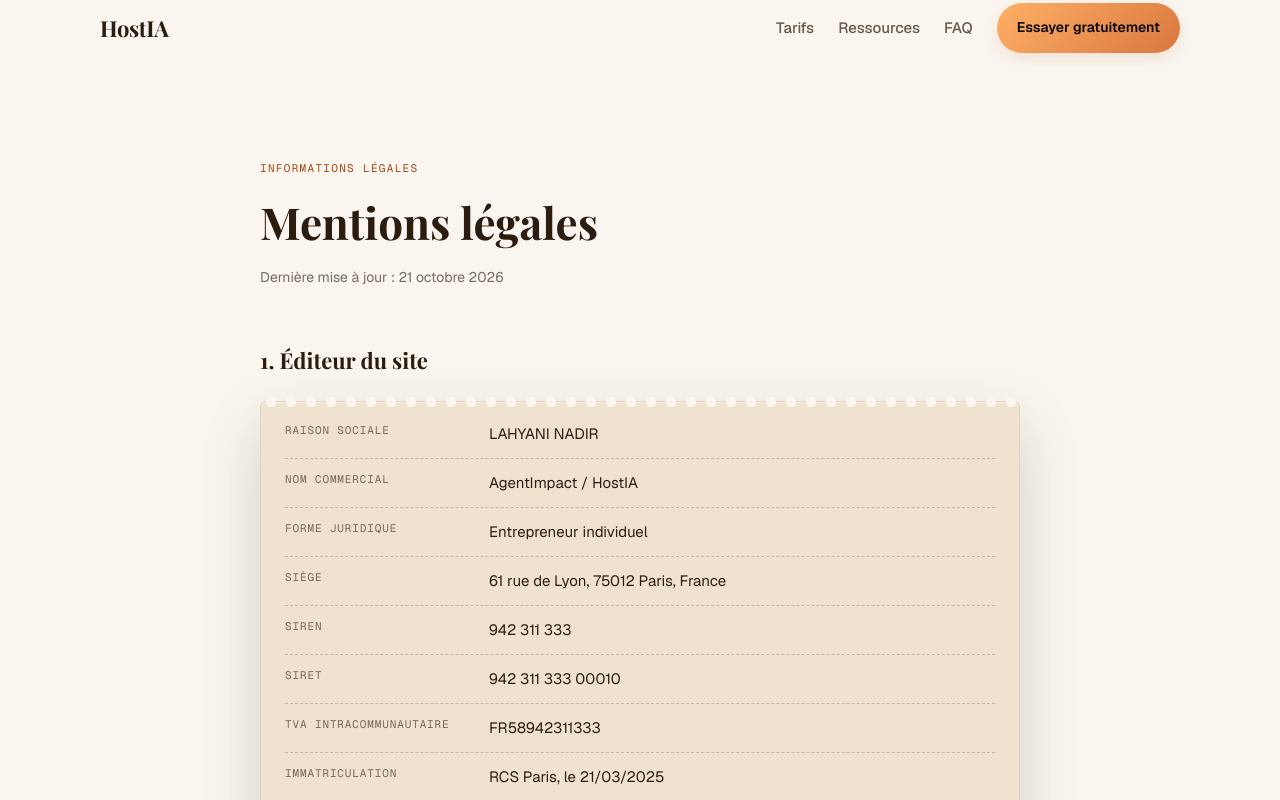
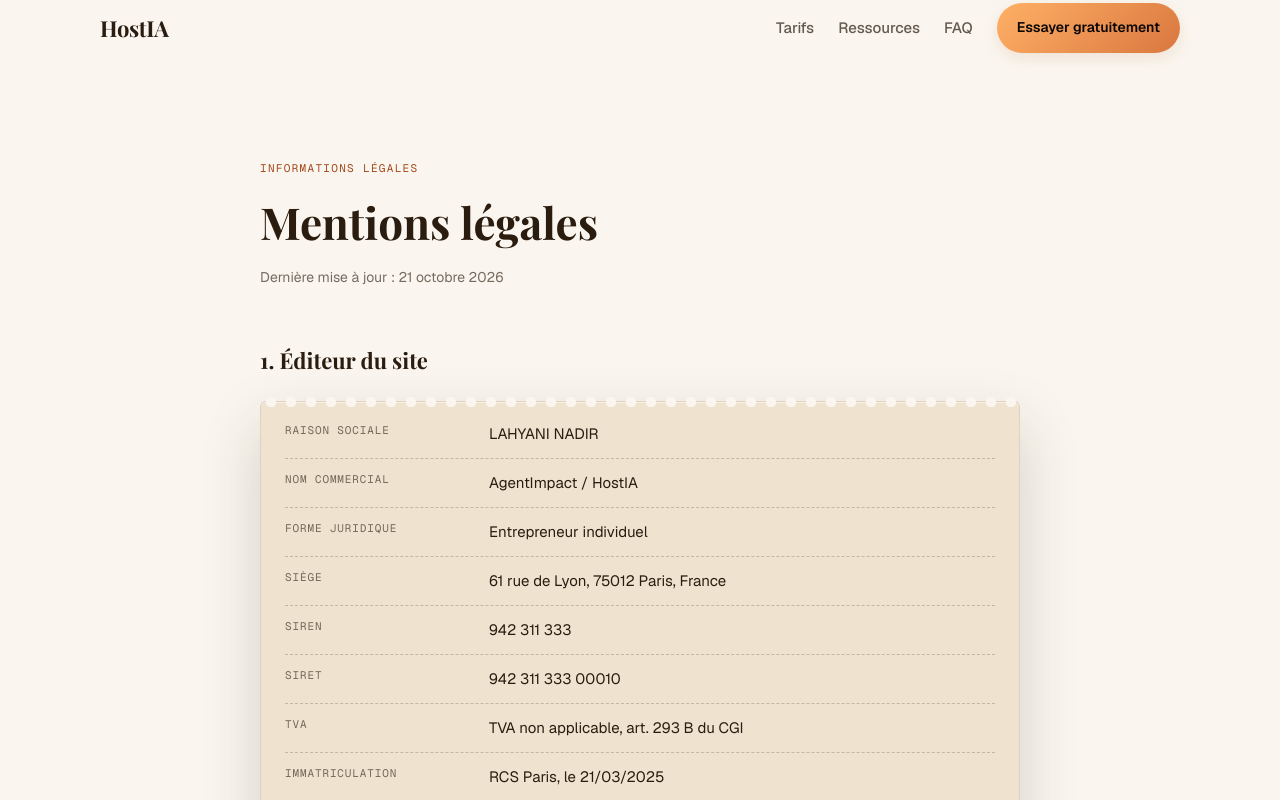
Before and after one commit to NadirL05/Landing-page-HostIA, a Next.js app: page /mentions-legales in a window 1280 px wide. Shown: the top 800 px of the page. Built offline with nearby package versions, Linux system fonts and the light colour scheme.

Commit message:
fix(legal): franchise en base de TVA, mention art. 293 B du CGI
Retire le numéro de TVA intracommunautaire FR58942311333 (invalide sur
VIES) des mentions légales.

```diff
--- a/app/mentions-legales/page.tsx
+++ b/app/mentions-legales/page.tsx
@@ -114,7 +114,7 @@ export default function MentionsLegalesPage() {
                 <LegalRow label="Siège">61 rue de Lyon, 75012 Paris, France</LegalRow>
                 <LegalRow label="SIREN">942 311 333</LegalRow>
                 <LegalRow label="SIRET">942 311 333 00010</LegalRow>
-                <LegalRow label="TVA intracommunautaire">FR58942311333</LegalRow>
+                <LegalRow label="TVA">TVA non applicable, art. 293 B du CGI</LegalRow>
                 <LegalRow label="Immatriculation">RCS Paris, le 21/03/2025</LegalRow>
                 <LegalRow label="Code NAF / APE">
                   7490B — Activités spécialisées, scientifiques et techniques diverses
```
